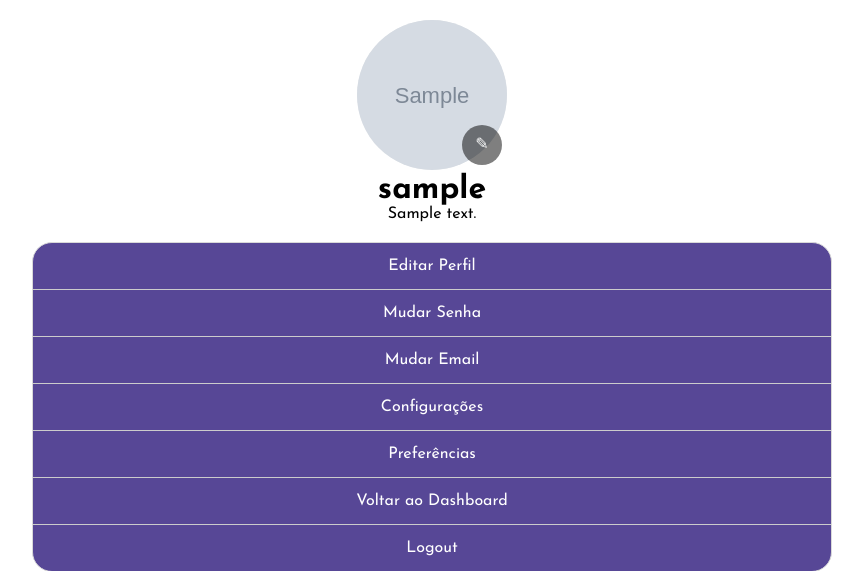
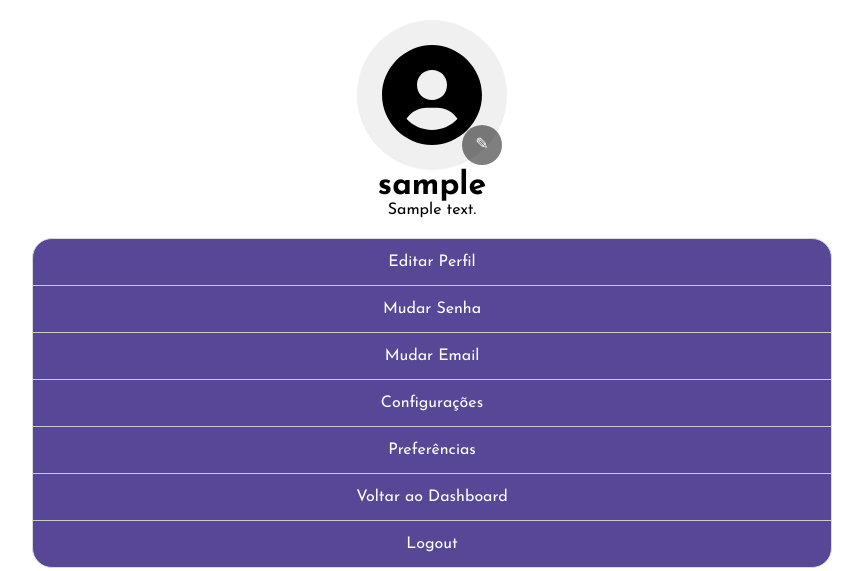
Before and after one commit to delacerdaq/Letrarium, a PHP site: page /Letrarium/view/user_profile.php in a window 1280 px wide. Shown: the top 571 px of the page, without its empty margins (208-1071 px from the left). Run offline with PHP 8.4, Linux system fonts and the light colour scheme; the visitor is signed in with stand-in values (Sample User, id 1); data comes from the database, SQL or seed files in the repository; tables that the repository leaves empty hold one stand-in row (values such as "Sample post"); grey boxes marked "Sample" are stand-in pictures.

Commit message:
fixing exception for users without profile photo

```diff
--- a/view/user_profile.php
+++ b/view/user_profile.php
@@ -15,7 +15,7 @@ $profileController = new ProfileController();
 $profile = $profileController->getProfileByUserId($user_id);
 
 // Verifica se o perfil foi encontrado e se há uma foto de perfil
-$profilePicture = !empty($profile['profile_picture']) ? $profile['profile_picture'] : null;
+$profilePicture = (!empty($poem['profile_picture']) && file_exists($poem['profile_picture']));
 $bio = !empty($profile['bio']) ? $profile['bio'] : '';
 
 // Obtém os poemas publicados pelo usuário
@@ -42,7 +42,7 @@ $poems = $poemController->getPoemsByUser($user_id);
         <img src="<?php echo htmlspecialchars($profilePicture); ?>" alt="Profile Picture">
     <?php else: ?>
             <div class="placeholder">
-                <svg xmlns="http://www.w3.org/2000/svg" width="50" height="50" viewBox="0 0 24 24">
+                <svg xmlns="http://www.w3.org/2000/svg" width="120" height="120" viewBox="0 0 24 24">
                     <path d="M12 2C6.579 2 2 6.579 2 12s4.579 10 10 10 10-4.579 10-10S17.421 2 12 2zm0 5c1.727 0 3 1.272 3 3s-1.273 3-3 3c-1.726 0-3-1.272-3-3s1.274-3 3-3zm-5.106 9.772c.897-1.32 2.393-2.2 4.106-2.2h2c1.714 0 3.209.88 4.106 2.2C15.828 18.14 14.015 19 12 19s-3.828-.86-5.106-2.228z"></path>
                 </svg>
             </div>
```
